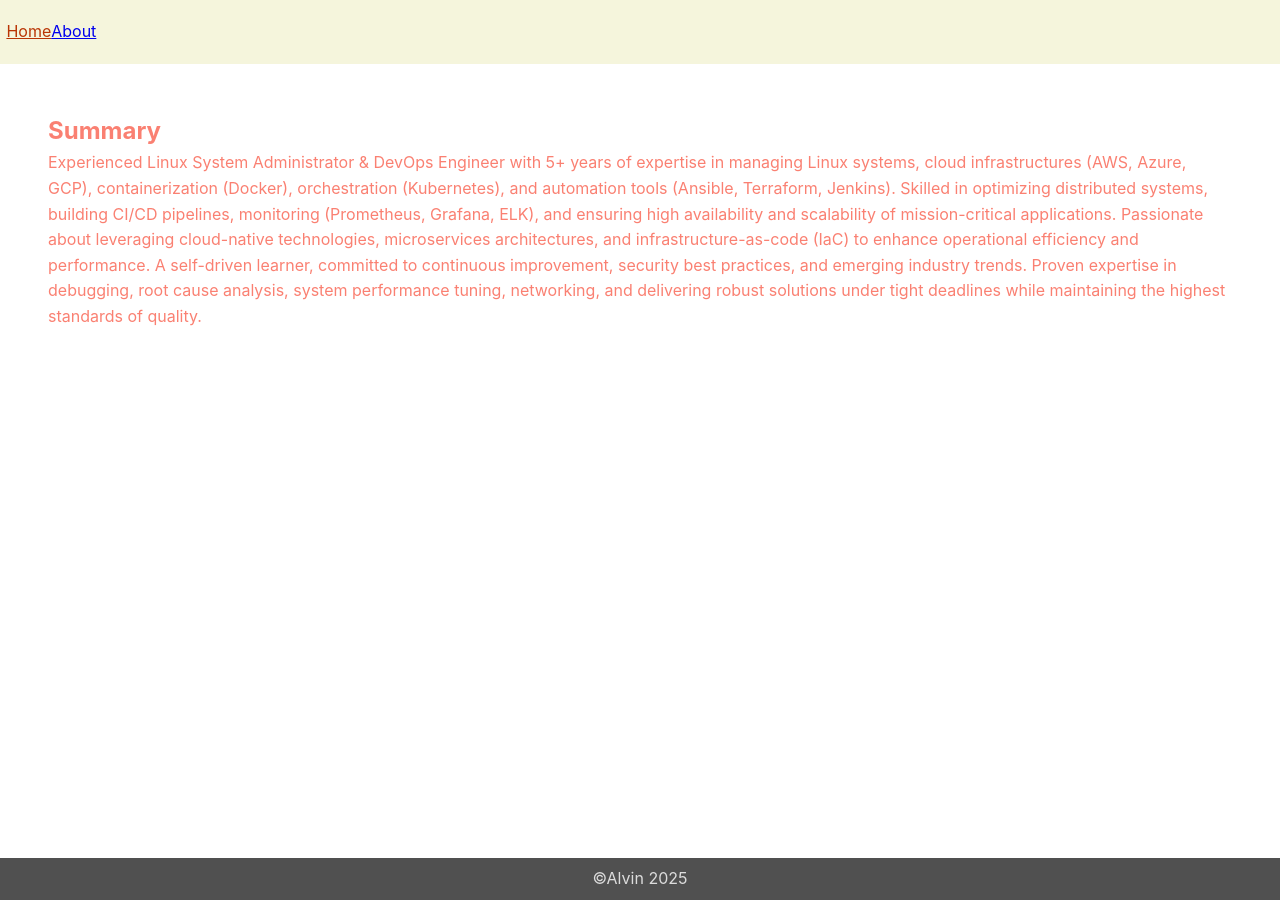
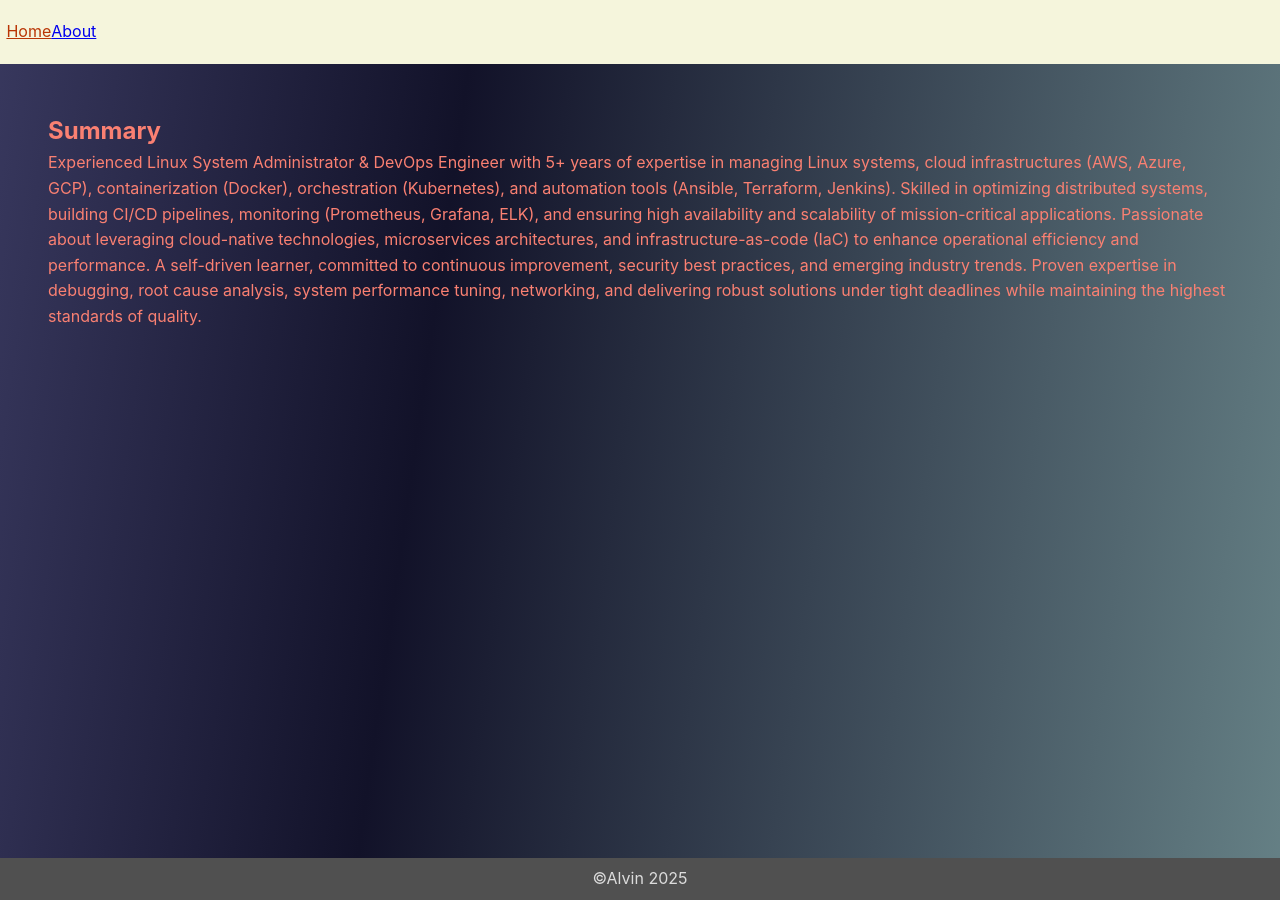
Before and after one commit to kunnoh/kunnoh.github.io, a Jekyll site: the page built from index.html, in a window 1280 px wide. Built offline with Jekyll 4.4.1, drawn with Linux system fonts in a browser that asks for light colours.

Commit message:
Update body background and text color in _main.scss

```diff
--- a/_sass/_main.scss
+++ b/_sass/_main.scss
@@ -1,15 +1,15 @@
 body {
+  background: #38385e;
+  background: linear-gradient(98deg, rgba(56, 56, 94, 1) 0%, rgba(18, 18, 41, 1) 34%, rgba(101, 128, 133, 1) 100%);
+
   /* Typography */
   font-family: -apple-system, BlinkMacSystemFont, 'Segoe UI', Roboto, 'Helvetica Neue', Arial, sans-serif;
   font-size: 16px;
   line-height: 1.6;
-  color: #333;
+  color: #25e6dc;
 
   /* Layout */
   min-height: 100vh;
-
-  /* Background */
-  background-color: #ffffff;
 
   /* Smooth scrolling */
   scroll-behavior: smooth;
```
